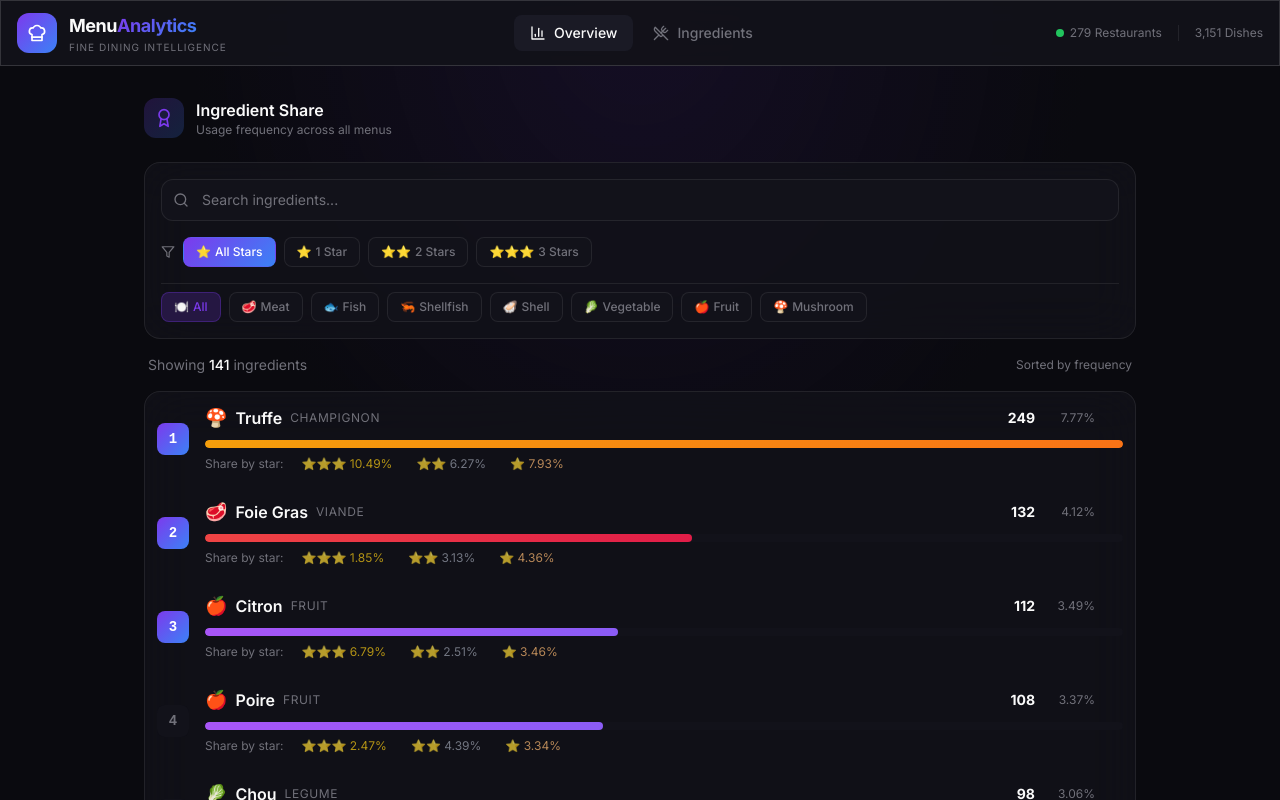
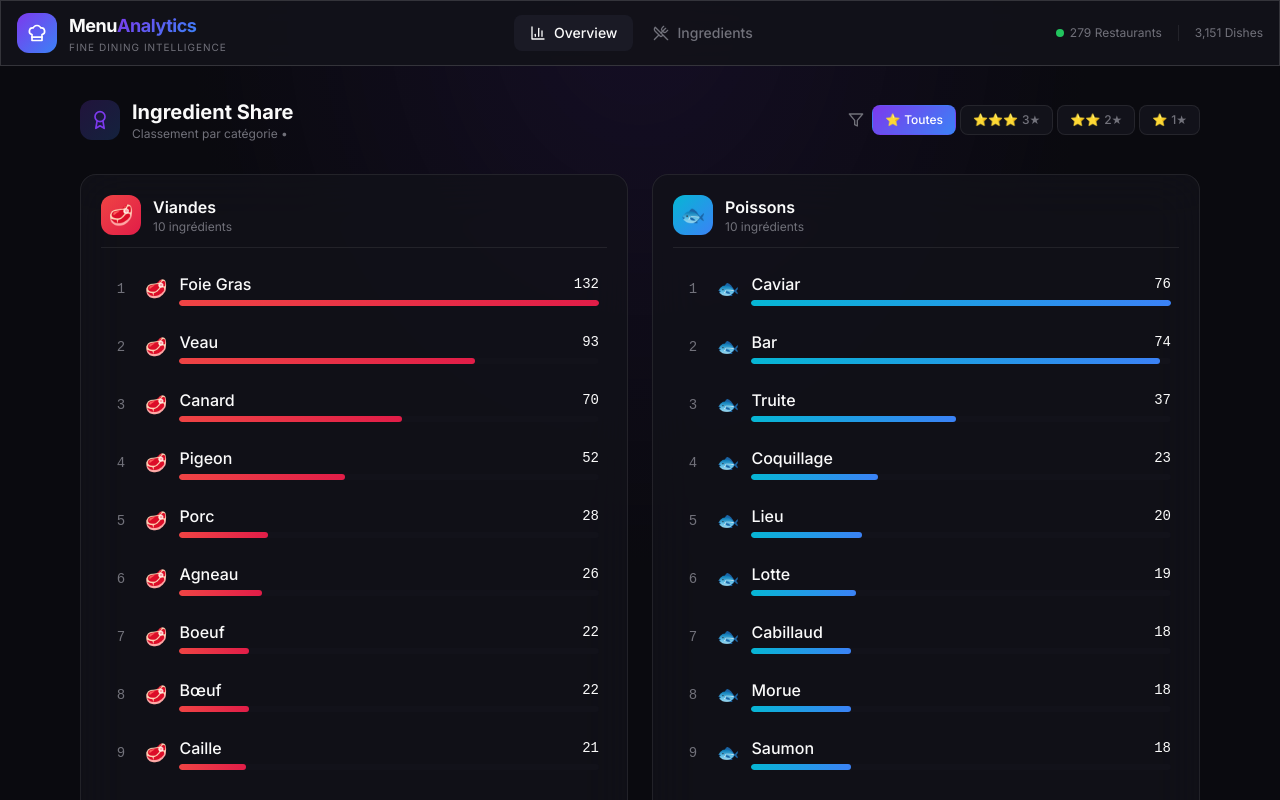
Before and after one commit to francois1791/table, a Next.js app: page / in a window 1280 px wide. Shown: the top 800 px of the page. Built offline with nearby package versions, Linux system fonts and the light colour scheme.

Commit message:
Redesign: Show separate rankings per category instead of mixed list

```diff
--- a/src/app/page.tsx
+++ b/src/app/page.tsx
@@ -1,48 +1,153 @@
 "use client";
 
-import { useState } from "react";
-import { Award } from "lucide-react";
-import { ShareList } from "@/components/dashboard/ShareList";
+import { useState, useMemo } from "react";
+import { motion } from "framer-motion";
+import { Award, Filter } from "lucide-react";
 import ingredientsDataRaw from "@/data/ingredients.json";
 import { CategoryFilter, StarFilter, Ingredient } from "@/lib/types";
 
+const ingredientsData = ingredientsDataRaw as Ingredient[];
+
+const categories = [
+  { key: "viande", label: "Viandes", emoji: "🥩", color: "from-red-500 to-rose-600" },
+  { key: "poisson", label: "Poissons", emoji: "🐟", color: "from-cyan-500 to-blue-500" },
+  { key: "crustace", label: "Crustacés", emoji: "🦐", color: "from-pink-500 to-rose-500" },
+  { key: "coquillage", label: "Coquillages", emoji: "🦪", color: "from-teal-500 to-cyan-500" },
+  { key: "champignon", label: "Champignons", emoji: "🍄", color: "from-amber-500 to-orange-500" },
+  { key: "legume", label: "Légumes", emoji: "🥬", color: "from-green-500 to-emerald-500" },
+  { key: "fruit", label: "Fruits", emoji: "🍎", color: "from-purple-500 to-violet-500" },
+  { key: "feculent", label: "Féculents", emoji: "🍚", color: "from-stone-400 to-stone-500" },
+] as const;
+
+const stars = [
+  { value: "all" as StarFilter, label: "Toutes", stars: "⭐" },
+  { value: "3 étoiles" as StarFilter, label: "3★", stars: "⭐⭐⭐" },
+  { value: "2 étoiles" as StarFilter, label: "2★", stars: "⭐⭐" },
+  { value: "1 étoile" as StarFilter, label: "1★", stars: "⭐" },
+];
+
 export default function OverviewPage() {
-  const [searchQuery, setSearchQuery] = useState("");
-  const [categoryFilter, setCategoryFilter] = useState<CategoryFilter>("all");
   const [starFilter, setStarFilter] = useState<StarFilter>("all");
 
-  const ingredients = ingredientsDataRaw as Ingredient[];
+  // Filtrer les ingrédients selon l'étoile
+  const filteredIngredients = useMemo(() => {
+    return ingredientsData.filter((ing) => {
+      if (starFilter === "all") return true;
+      return ing.by_stars && ing.by_stars[starFilter] > 0;
+    });
+  }, [starFilter]);
+
+  // Grouper par catégorie
+  const byCategory = useMemo(() => {
+    const grouped: Record<string, Ingredient[]> = {};
+    categories.forEach((cat) => {
+      grouped[cat.key] = filteredIngredients
+        .filter((ing) => ing.category === cat.key)
+        .sort((a, b) => b.frequency - a.frequency)
+        .slice(0, 10); // Top 10 par catégorie
+    });
+    return grouped;
+  }, [filteredIngredients]);
 
   return (
-    <div className="container mx-auto px-4 py-8 max-w-5xl">
+    <div className="container mx-auto px-4 py-8 max-w-6xl">
       {/* Header */}
-      <div className="flex items-center justify-between mb-6">
+      <div className="flex flex-col md:flex-row md:items-center justify-between gap-4 mb-8">
         <div className="flex items-center gap-3">
           <div className="w-10 h-10 rounded-xl bg-gradient-accent-soft flex items-center justify-center">
             <Award className="w-5 h-5 text-accent-violet" />
           </div>
           <div>
-            <h2 className="font-semibold text-foreground">Ingredient Share</h2>
+            <h1 className="font-bold text-xl">Ingredient Share</h1>
             <p className="text-xs text-muted-foreground">
-              Usage frequency across all menus
-              {starFilter !== "all" && (
-                <span className="text-accent-violet ml-1">• {starFilter}</span>
-              )}
+              Classement par catégorie • {starFilter !== "all" && starFilter}
             </p>
+          </div>
+        </div>
+
+        {/* Star Filter */}
+        <div className="flex items-center gap-2">
+          <Filter className="w-4 h-4 text-muted-foreground" />
+          <div className="flex gap-1">
+            {stars.map((star) => (
+              <button
+                key={star.value}
+                onClick={() => setStarFilter(star.value)}
+                className={`px-3 py-1.5 rounded-lg text-xs font-medium transition-all border ${
+                  starFilter === star.value
+                    ? "bg-gradient-accent text-white border-transparent"
+                    : "bg-surface text-muted-foreground border-border hover:border-border-strong"
+                }`}
+              >
+                <span className="mr-1">{star.stars}</span>
+                {star.label}
+              </button>
+            ))}
           </div>
         </div>
       </div>
 
-      {/* Share List */}
-      <ShareList
-        ingredients={ingredients}
-        searchQuery={searchQuery}
-        categoryFilter={categoryFilter}
-        starFilter={starFilter}
-        onSearchChange={setSearchQuery}
-        onCategoryChange={setCategoryFilter}
-        onStarChange={setStarFilter}
-      />
+      {/* Categories Grid */}
+      <div className="grid md:grid-cols-2 gap-6">
+        {categories.map((cat, idx) => {
+          const items = byCategory[cat.key] || [];
+          if (items.length === 0) return null;
+
+          const maxFreq = Math.max(...items.map((i) => i.frequency), 1);
+
+          return (
+            <motion.div
+              key={cat.key}
+              initial={{ opacity: 0, y: 20 }}
+              animate={{ opacity: 1, y: 0 }}
+              transition={{ delay: idx * 0.05 }}
+              className="glass rounded-2xl p-5"
+            >
+              {/* Category Header */}
+              <div className="flex items-center gap-3 mb-4 pb-3 border-b border-border">
+                <div className={`w-10 h-10 rounded-xl bg-gradient-to-br ${cat.color} flex items-center justify-center text-xl`}>
+                  {cat.emoji}
+                </div>
+                <div>
+                  <h2 className="font-semibold">{cat.label}</h2>
+                  <p className="text-xs text-muted-foreground">{items.length} ingrédients</p>
+                </div>
+              </div>
+
+              {/* Items */}
+              <div className="space-y-2">
+                {items.map((ing, rank) => (
+                  <a
+                    key={ing.id}
+                    href={`/ingredients/${ing.id}`}
+                    className="flex items-center gap-3 p-2 rounded-lg hover:bg-surface-hover transition-colors group"
+                  >
+                    <span className="w-6 text-center text-sm font-mono text-muted-foreground">
+                      {rank + 1}
+                    </span>
+                    <span className="text-lg">{ing.emoji}</span>
+                    <div className="flex-1 min-w-0">
+                      <div className="flex items-center justify-between">
+                        <span className="font-medium capitalize truncate group-hover:text-accent-violet transition-colors">
+                          {ing.name}
+                        </span>
+                        <span className="text-sm font-mono ml-2">{ing.frequency}</span>
+                      </div>
+                      {/* Progress bar */}
+                      <div className="h-1.5 bg-surface rounded-full overflow-hidden mt-1">
+                        <div
+                          className={`h-full bg-gradient-to-r ${cat.color} rounded-full`}
+                          style={{ width: `${(ing.frequency / maxFreq) * 100}%` }}
+                        />
+                      </div>
+                    </div>
+                  </a>
+                ))}
+              </div>
+            </motion.div>
+          );
+        })}
+      </div>
     </div>
   );
 }
```
